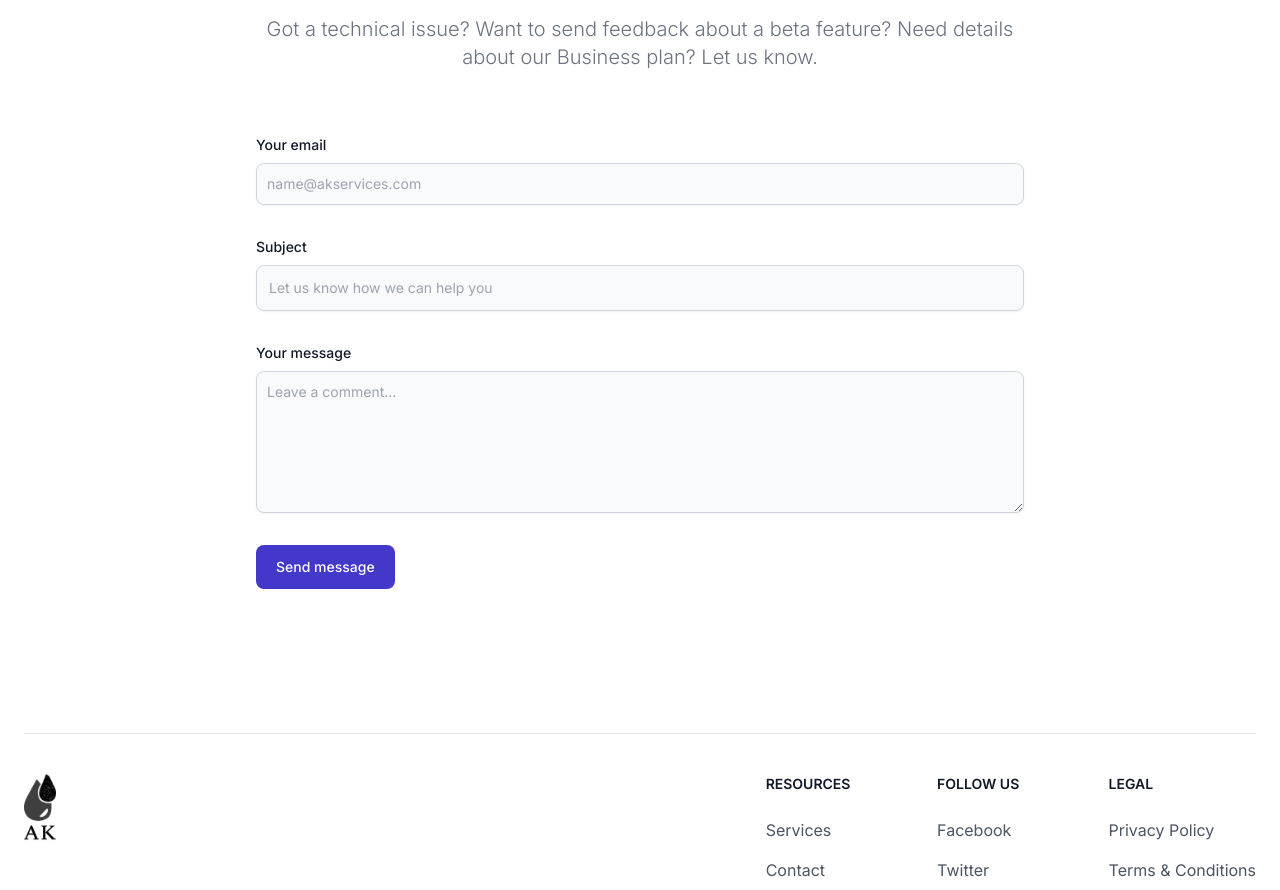
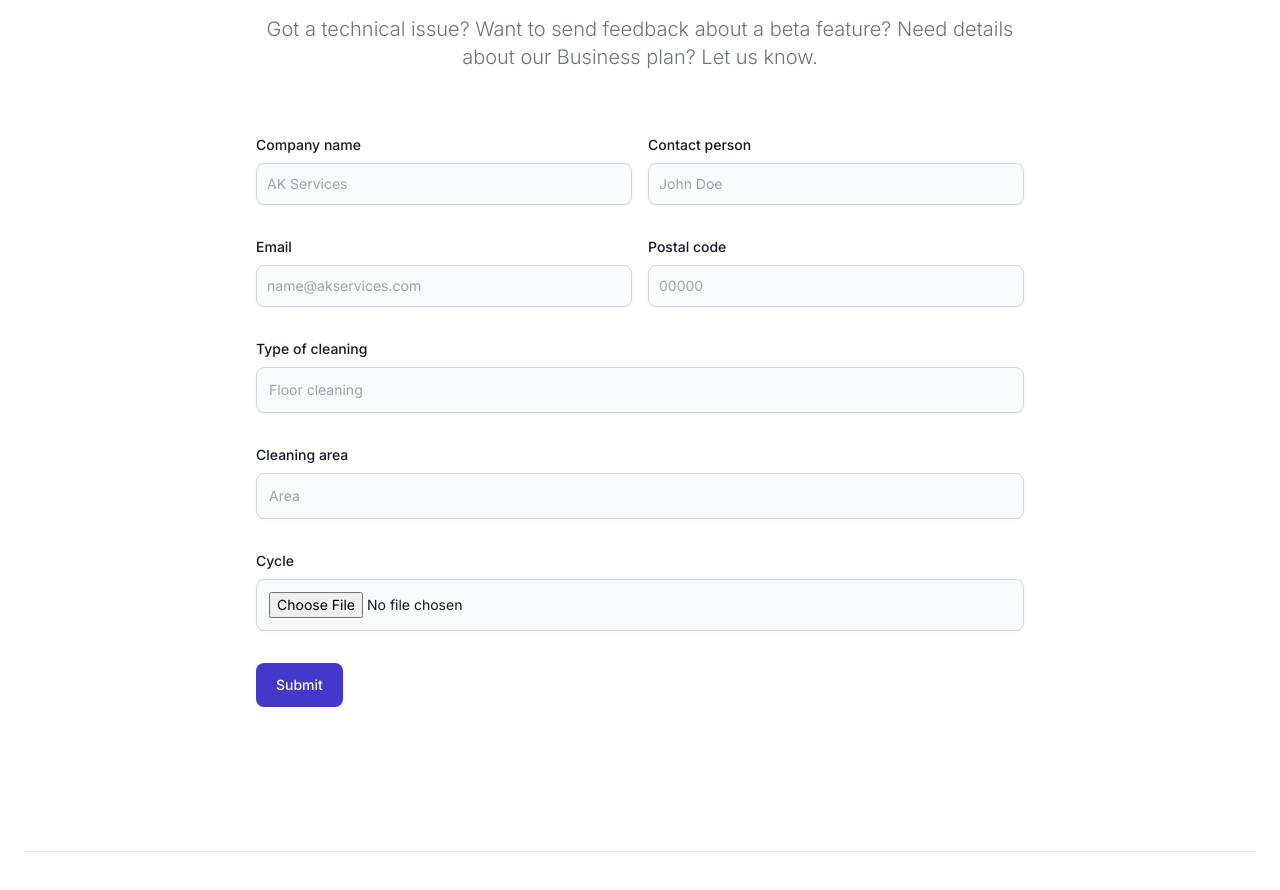
Before and after one commit to DevBerkcan/Air.Clean.Setec, a Next.js app: page / in a window 1280 px wide. Shown: the part 2500-3390 px from the top of the page. Built offline with nearby package versions, Linux system fonts and the light colour scheme.

Commit message:
Update contact form

```diff
--- a/src/components/ContactSection.tsx
+++ b/src/components/ContactSection.tsx
@@ -5,44 +5,99 @@ const ContactSection: any = () => {
       <div className="container">
 
         <div className="py-8 lg:py-16 mx-auto max-w-screen-md">
-          <h2 className="mb-4 text-4xl tracking-tight font-extrabold text-center text-gray-900 dark:text-white">
+          <h2 className="mb-4 text-4xl tracking-tight font-extrabold text-center text-gray-900">
             Contact Us
           </h2>
-          <p className="mb-8 lg:mb-16 font-light text-center text-gray-500 dark:text-gray-400 sm:text-xl">
+          <p className="mb-8 lg:mb-16 font-light text-center text-gray-500 sm:text-xl">
             Got a technical issue? Want to send feedback about a beta feature? Need details about our Business plan? Let us know.
           </p>
-          <form action="#" className="space-y-8">
+
+          <form className="space-y-8" action="https://getform.io/f/ade46548-134f-4cd4-8b43-31a274cd5cd1" method="POST">
+            <div className="grid grid-cols-2 gap-4">
+              <div>
+                <label htmlFor="company" className="block mb-2 text-sm font-medium text-gray-900">Company name</label>
+                <input
+                  type="text"
+                  name="company"
+                  id="company"
+                  className="shadow-sm bg-gray-50 border border-gray-300 text-gray-900 text-sm rounded-lg focus:ring-indigo-500 focus:border-indigo-500 block w-full p-2.5"
+                  placeholder="AK Services"
+                  required />
+              </div>
+              <div>
+                <label htmlFor="phone" className="block mb-2 text-sm font-medium text-gray-900">Contact person</label>
+                <input
+                  type="text"
+                  name="phone"
+                  id="phone"
+                  className="shadow-sm bg-gray-50 border border-gray-300 text-gray-900 text-sm rounded-lg focus:ring-indigo-500 focus:border-indigo-500 block w-full p-2.5"
+                  placeholder="John Doe"
+                  required />
+              </div>
+            </div>
+
+            <div className="grid grid-cols-2 gap-4">
+              <div>
+                <label htmlFor="email" className="block mb-2 text-sm font-medium text-gray-900">Email</label>
+                <input
+                  type="email"
+                  name="email"
+                  id="email"
+                  className="shadow-sm bg-gray-50 border border-gray-300 text-gray-900 text-sm rounded-lg focus:ring-indigo-500 focus:border-indigo-500 block w-full p-2.5"
+                  placeholder="name@akservices.com"
+                  required />
+              </div>
+              <div>
+                <label htmlFor="postcode" className="block mb-2 text-sm font-medium text-gray-900">Postal code</label>
+                <input
+                  type="text"
+                  name="postcode"
+                  id="postcode"
+                  className="shadow-sm bg-gray-50 border border-gray-300 text-gray-900 text-sm rounded-lg focus:ring-indigo-500 focus:border-indigo-500 block w-full p-2.5"
+                  placeholder="00000"
+                  required />
+              </div>
+            </div>
+
             <div>
-              <label htmlFor="email" className="block mb-2 text-sm font-medium text-gray-900 dark:text-gray-300">Your email</label>
+              <label htmlFor="type" className="block mb-2 text-sm font-medium text-gray-900">Type of cleaning</label>
               <input
-                type="email"
-                id="email"
-                className="shadow-sm bg-gray-50 border border-gray-300 text-gray-900 text-sm rounded-lg focus:ring-indigo-500 focus:border-indigo-500 block w-full p-2.5"
-                placeholder="name@akservices.com"
+                type="text"
+                name="type"
+                id="type"
+                className="block p-3 w-full text-sm text-gray-900 bg-gray-50 rounded-lg border border-gray-300 shadow-sm focus:ring-indigo-500 focus:border-indigo-500"
+                placeholder="Floor cleaning"
                 required />
             </div>
+
             <div>
-              <label htmlFor="subject" className="block mb-2 text-sm font-medium text-gray-900 dark:text-gray-300">Subject</label>
+              <label htmlFor="area" className="block mb-2 text-sm font-medium text-gray-900">Cleaning area</label>
               <input
                 type="text"
-                id="subject"
+                name="area"
+                id="area"
                 className="block p-3 w-full text-sm text-gray-900 bg-gray-50 rounded-lg border border-gray-300 shadow-sm focus:ring-indigo-500 focus:border-indigo-500"
-                placeholder="Let us know how we can help you"
+                placeholder="Area"
                 required />
             </div>
-            <div className="sm:col-span-2">
-              <label htmlFor="message" className="block mb-2 text-sm font-medium text-gray-900 dark:text-gray-400">Your message</label>
-              <textarea
-                id="message"
-                rows={6}
-                className="block p-2.5 w-full text-sm text-gray-900 bg-gray-50 rounded-lg shadow-sm border border-gray-300 focus:ring-indigo-500 focus:border-indigo-500"
-                placeholder="Leave a comment..."></textarea>
+
+            <div>
+              <label htmlFor="cycle" className="block mb-2 text-sm font-medium text-gray-900">Cycle</label>
+              <input
+                type="file"
+                name="cycle"
+                id="cycle"
+                className="block p-3 w-full text-sm text-gray-900 bg-gray-50 rounded-lg border border-gray-300 shadow-sm focus:ring-indigo-500 focus:border-indigo-500"
+                placeholder="Cycle"
+                required />
             </div>
+
             <button
               type="submit"
               className="py-3 px-5 text-sm font-medium text-center text-white rounded-lg bg-indigo-700 sm:w-fit hover:bg-indigo-800 focus:ring-4 focus:outline-none focus:ring-indigo-300">
-              Send message
+              Submit
             </button>
+
           </form>
         </div>
 
```
